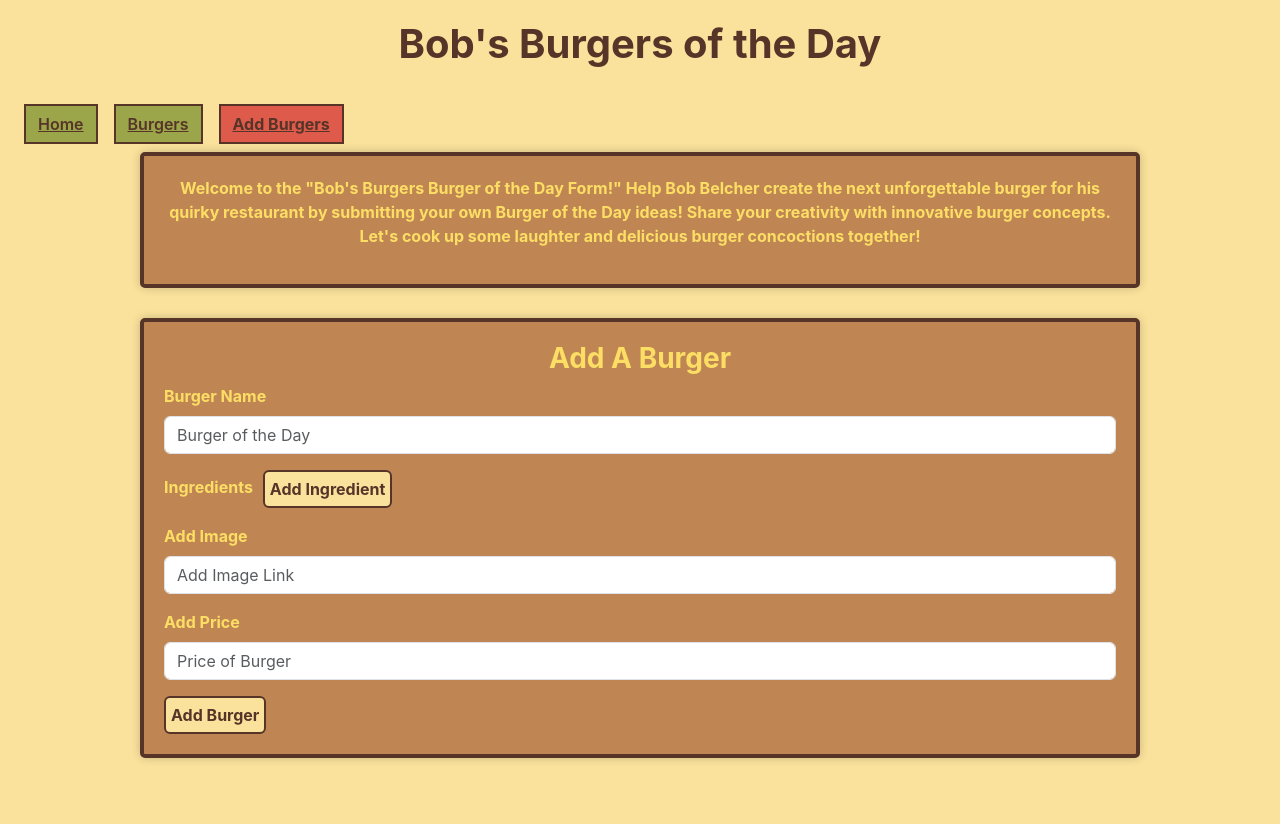
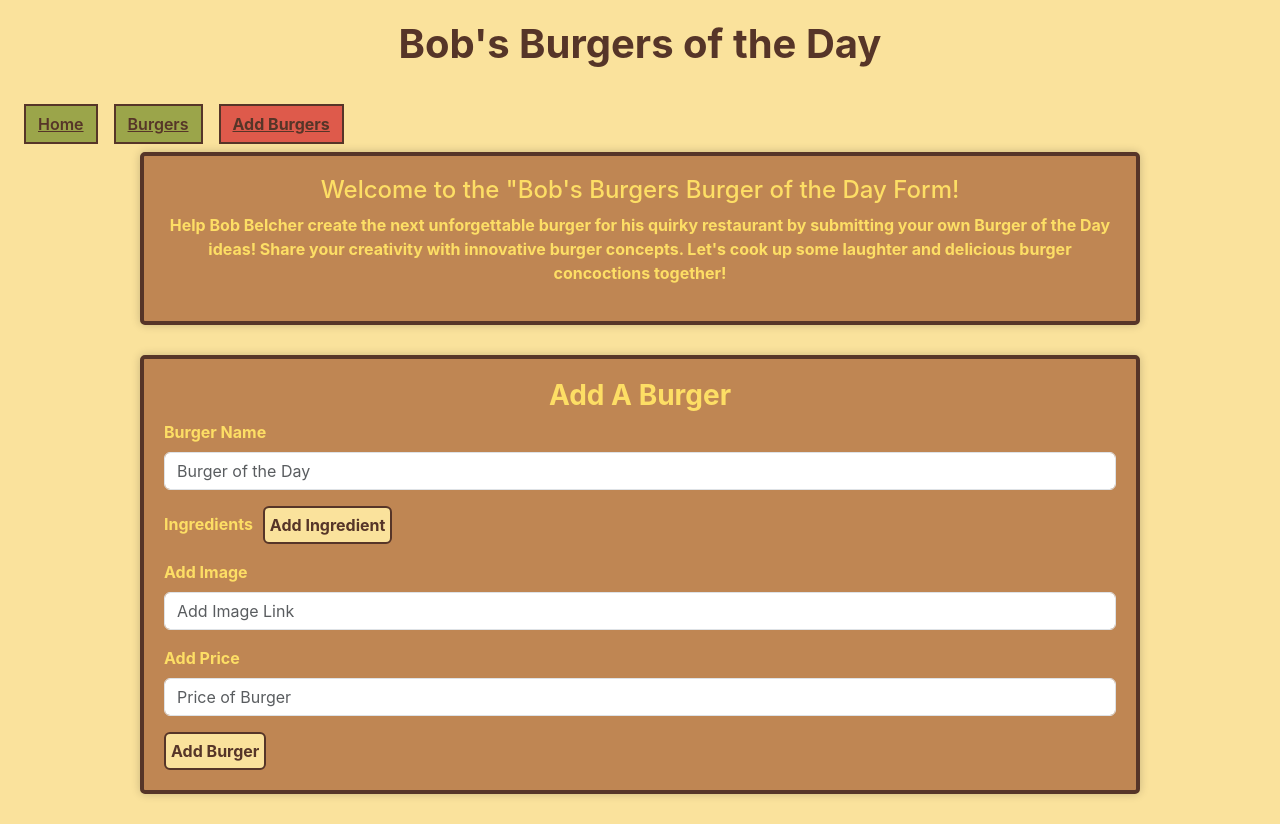
Before and after one commit to jmillamena/Burgers-Of-The-Day, a React (Create React App) app in the folder burger-app/: page /addBurgers in a window 1280 px wide. Before the commit the page ends 800 px from the top, so only its background shows below. Built offline with nearby package versions, Linux system fonts and the light colour scheme; data requests are answered from the project's data file.

Commit message:
adds h4 to intro

```diff
--- a/burger-app/src/components/AddBurgerForm.js
+++ b/burger-app/src/components/AddBurgerForm.js
@@ -50,12 +50,12 @@
   return (
     <>
       <div className="burger-of-day-intro">
+        <h4>Welcome to the "Bob's Burgers Burger of the Day Form! </h4>
         <p>
-          Welcome to the "Bob's Burgers Burger of the Day Form!" Help Bob
-          Belcher create the next unforgettable burger for his quirky restaurant
-          by submitting your own Burger of the Day ideas! Share your creativity
-          with innovative burger concepts. Let's cook up some laughter and
-          delicious burger concoctions together!
+          Help Bob Belcher create the next unforgettable burger for his quirky
+          restaurant by submitting your own Burger of the Day ideas! Share your
+          creativity with innovative burger concepts. Let's cook up some
+          laughter and delicious burger concoctions together!
         </p>
       </div>
 
```
